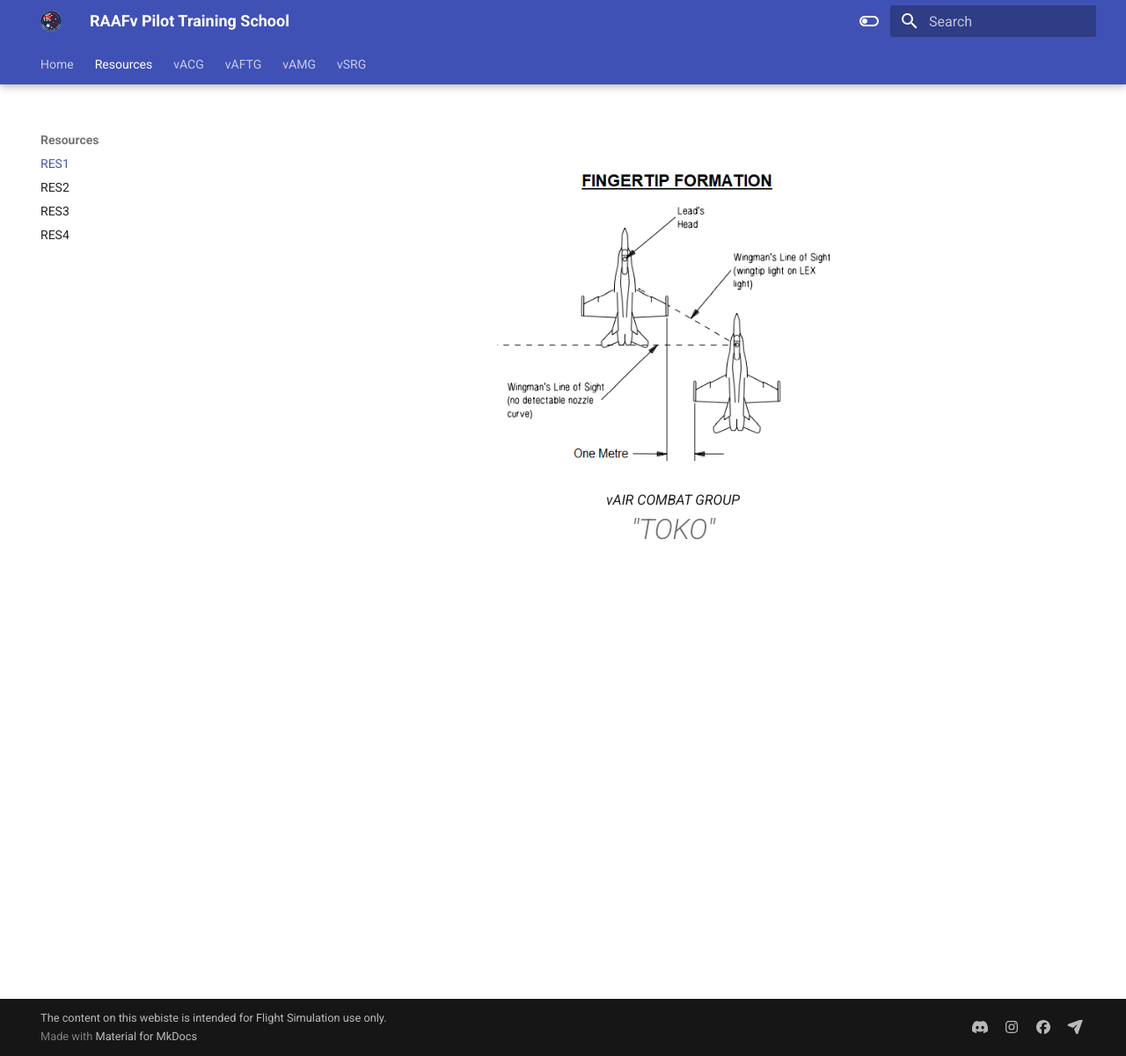
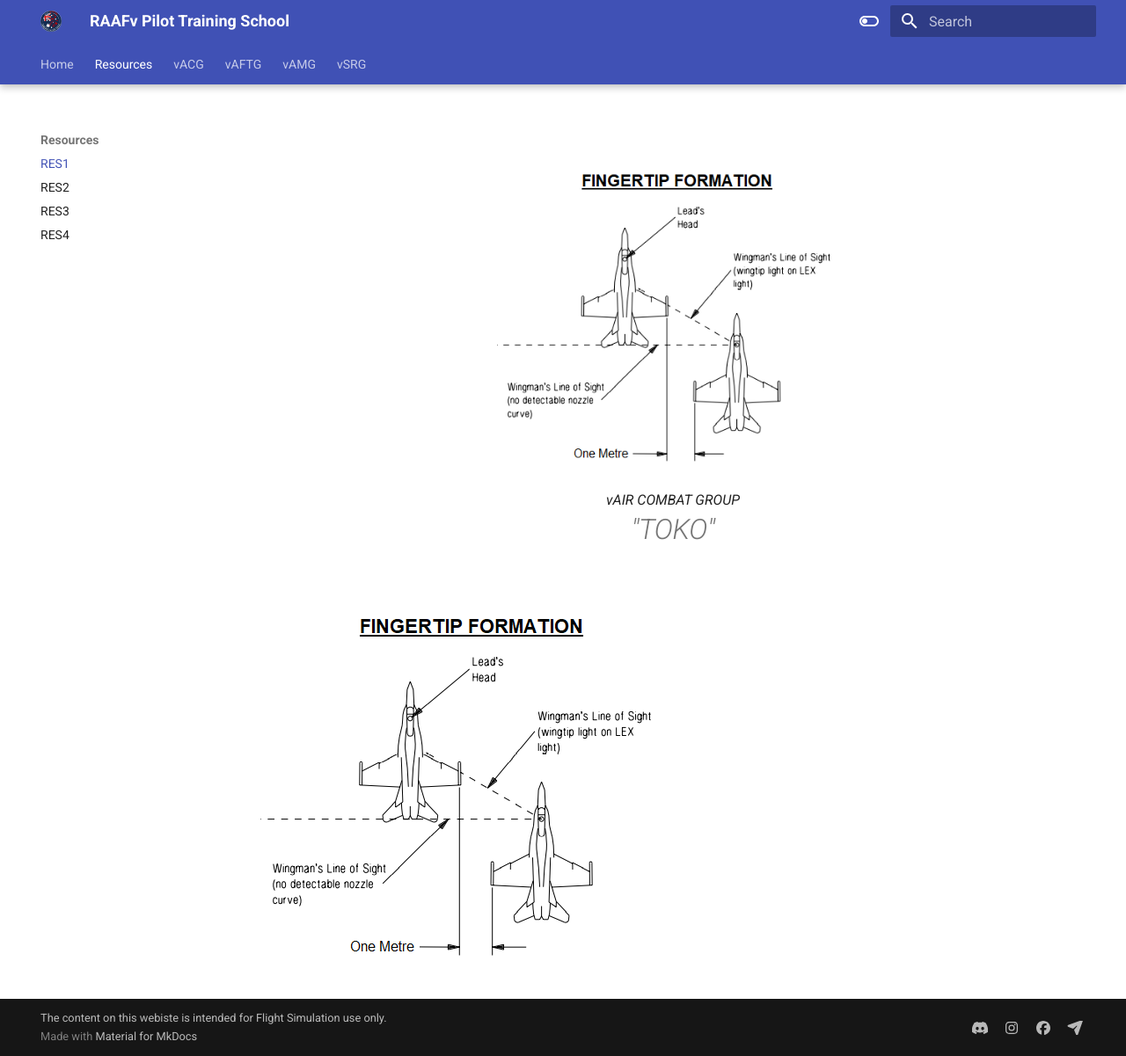
Before and after one commit to RAAFvirtual/pilot-training-school, an MkDocs documentation site: the page built from docs/resources/RES1.md, in a window 1280 px wide and 1201 px high. Shown: the whole window at 88% size. Built offline with MkDocs 1.6.1 and Material for MkDocs 9.7.7, drawn with Linux system fonts in a browser that asks for light colours.

Commit message:
Hornet image

```diff
--- a/docs/resources/RES1.md
+++ b/docs/resources/RES1.md
@@ -3,3 +3,5 @@
   </p>
 <figcaption>vAIR COMBAT GROUP <h1>"TOKO"</h1></figcaption>
 </figure>
+
+![Finger Tip](../img/Fingertip_Hornet.png)
```
